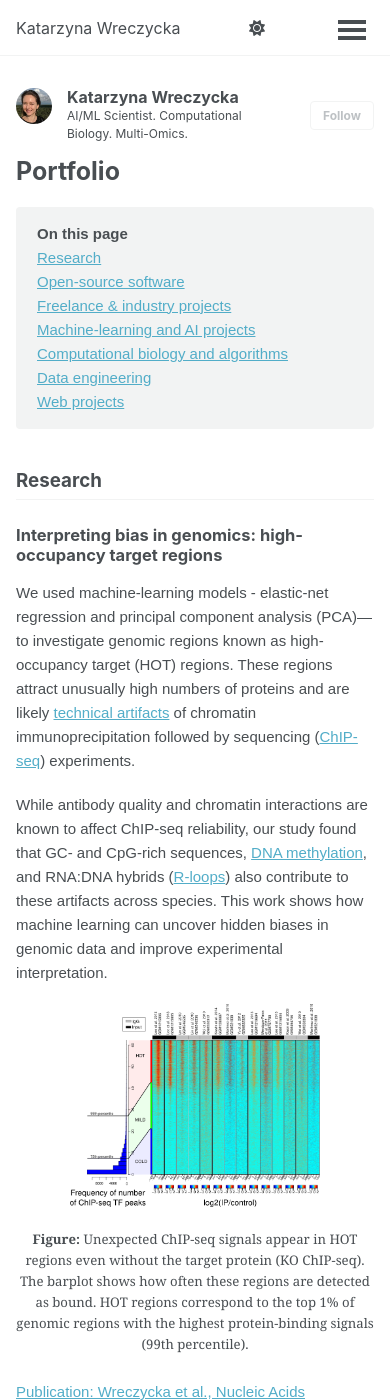
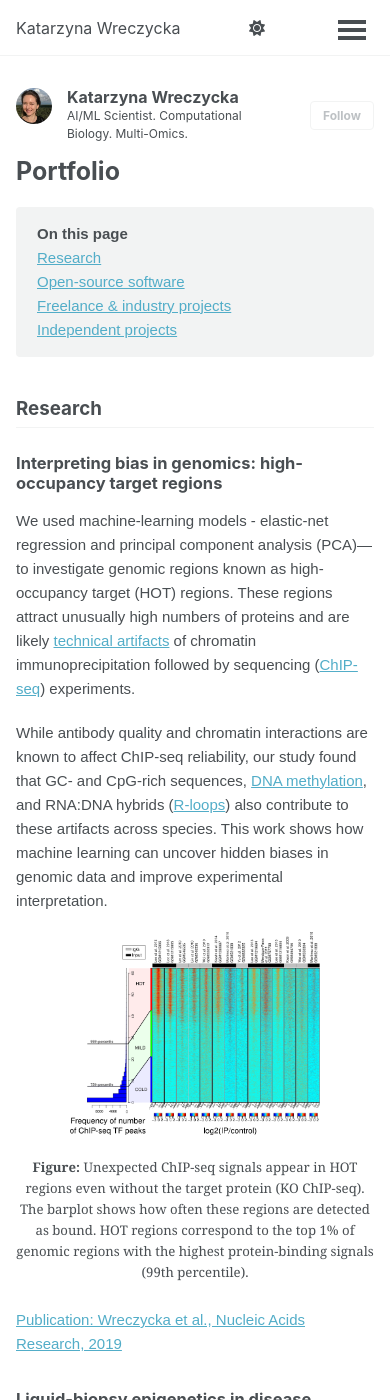
Before and after one commit to katwre/katwre.github.io, a Jekyll site: the page built from _pages/portfolio.html, in a window 390 px wide and 1400 px high. Built offline with Jekyll 4.4.1, drawn with Linux system fonts in a browser that asks for light colours; a style sheet for code colours, icons or effects is not loaded; some of the changed text lies outside the part shown.

Commit message:
Simplified portfolio

```diff
--- a/_pages/portfolio.html
+++ b/_pages/portfolio.html
@@ -115,10 +115,30 @@
 		max-width: 65%;
 	}
 
+	.portfolio-page #alzheimer figure.enformer-figure img {
+		width: 65%;
+		max-width: 65%;
+	}
+
+	.portfolio-page #alzheimer figure.enformer-output-figure img {
+		width: 75%;
+		max-width: 75%;
+	}
+
 	@media (max-width: 600px) {
 		.portfolio-page #alzheimer figure.compact-figure img {
 			width: 80%;
 			max-width: 80%;
+		}
+
+		.portfolio-page #alzheimer figure.enformer-figure img {
+			width: 80%;
+			max-width: 80%;
+		}
+
+		.portfolio-page #alzheimer figure.enformer-output-figure img {
+			width: 90%;
+			max-width: 90%;
 		}
 	}
 
@@ -175,10 +195,17 @@
 			<li><a href="#research">Research</a></li>
 			<li><a href="#opensource">Open-source software</a></li>
 			<li><a href="#freelance">Freelance &amp; industry projects</a></li>
-			<li><a href="#ml-ai">Machine-learning and AI projects</a></li>
-			<li><a href="#algorithms">Computational biology and algorithms</a></li>
-			<li><a href="#data-engineering">Data engineering</a></li>
-			<li><a href="#web-projects">Web projects</a></li>
+			<li>
+				<a href="#independent-projects">Independent projects</a>
+          <!--
+				<ul>
+					<li><a href="#ml-ai">Machine learning and AI</a></li>
+					<li><a href="#algorithms">Computational biology and algorithms</a></li>
+					<li><a href="#data-engineering">Data engineering</a></li>
+					<li><a href="#web-projects">Web projects</a></li>
+				</ul>
+        -->
+			</li>
 		</ul>
 	</nav>
 
@@ -276,9 +303,9 @@
 		<figure class="compact-figure"><img src="/assets/images/portfolio/alzheimers_DL/rnaseq.png" alt="Example RNA-seq analysis"><figcaption>Example RNA-seq analysis.</figcaption></figure>
 		<figure class="compact-figure"><img src="/assets/images/portfolio/alzheimers_DL/motifactivity.png" alt="Motif activity in candidate enhancers"><figcaption>Example DNA motif activity in enhancer regions defined by ATAC-seq and histone-mark ChIP-seq.</figcaption></figure>
 		<figure class="compact-figure"><img src="/assets/images/portfolio/alzheimers_DL/chipseqpeaks.png" alt="ChIP-seq peaks around the target transcription-factor gene"><figcaption>Example ChIP-seq peaks around the target transcription-factor gene.</figcaption></figure>
-		<figure><img src="/assets/images/portfolio/alzheimers_DL/enformer.png" alt="Enformer model architecture" style="max-width: 520px;"><figcaption>Enformer’s architecture by <a href="https://www.nature.com/articles/s41592-021-01252-x/" target="_blank" rel="noopener">Avsec et al.</a>, copied from <a href="https://deepmind.google/discover/blog/predicting-gene-expression-with-ai/" target="_blank" rel="noopener">the blog post</a>.</figcaption></figure>
-		<figure><img src="/assets/images/portfolio/alzheimers_DL/enformer_output.png" alt="Enformer output tracks for neurons and glia"><figcaption>Example Enformer tracks for neurons and glia.</figcaption></figure>
-		<figure><img src="/assets/images/portfolio/alzheimers_DL/enformer_output_enhancers.png" alt="Candidate enhancer regions identified with Enformer"><figcaption>Candidate enhancer peaks and regions of interest.</figcaption></figure>
+		<figure class="enformer-figure"><img src="/assets/images/portfolio/alzheimers_DL/enformer.png" alt="Enformer model architecture"><figcaption>Enformer’s architecture by <a href="https://www.nature.com/articles/s41592-021-01252-x/" target="_blank" rel="noopener">Avsec et al.</a>, copied from <a href="https://deepmind.google/discover/blog/predicting-gene-expression-with-ai/" target="_blank" rel="noopener">the blog post</a>.</figcaption></figure>
+		<figure class="enformer-figure enformer-output-figure"><img src="/assets/images/portfolio/alzheimers_DL/enformer_output.png" alt="Enformer output tracks for neurons and glia"><figcaption>Example Enformer tracks for neurons and glia.</figcaption></figure>
+		<figure class="enformer-figure enformer-output-figure"><img src="/assets/images/portfolio/alzheimers_DL/enformer_output_enhancers.png" alt="Candidate enhancer regions identified with Enformer"><figcaption>Candidate enhancer peaks and regions of interest.</figcaption></figure>
 	</section>
 
 	<section class="project" id="igv">
@@ -312,7 +339,8 @@
 
 
 
-	<h2 id="ml-ai">Independent machine-learning and AI projects</h2>
+	<h2 id="independent-projects">Independent projects</h2>
+	<h3 id="ml-ai">Machine learning and AI</h3>
 
 	<section class="project" id="ml-api-projects">
 		<h3>End-to-end machine-learning APIs</h3>
@@ -401,7 +429,7 @@
 		<p class="project-links"><a href="https://github.com/katwre/ML-projects/tree/main/llm-biodata/" target="_blank" rel="noopener">GitHub repository</a></p>
 	</section>
 
-	<h2 id="algorithms">Computational biology and algorithms</h2>
+	<h3 id="algorithms">Computational biology and algorithms</h3>
 
 	<section class="project">
 		<h3>Protein folding with the HP model and replica Monte Carlo</h3>
@@ -426,7 +454,7 @@
 		<p class="project-links"><a href="https://github.com/katwre/bioinformatics-projects/tree/master/bio_motif_ensembl" target="_blank" rel="noopener">GitHub repository</a></p>
 	</section>
 
-	<h2 id="data-engineering">Independent data-engineering projects</h2>
+	<h3 id="data-engineering">Data engineering</h3>
 
 	<section class="project" id="bike-sharing">
 		<h3>Streaming analytics for urban bike sharing</h3>
```
Also changed, not shown: other parts of _pages/portfolio.html (+1 -1 lines), 2 other files.
